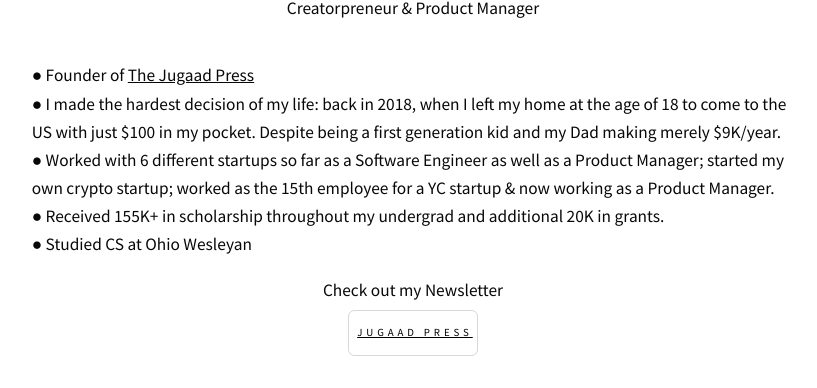
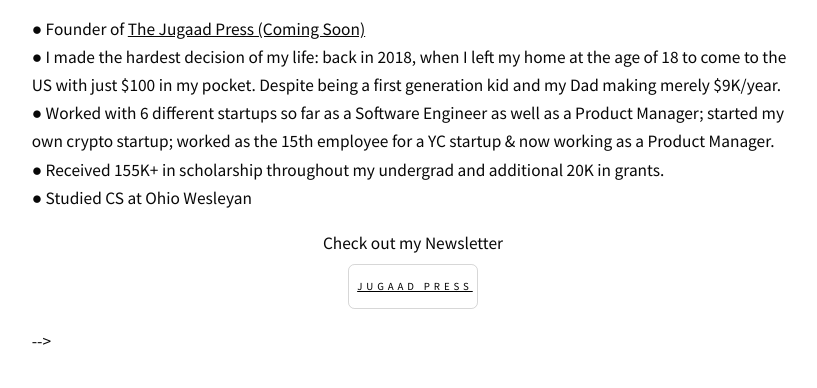
Before and after one commit to paramsingh31/My-Website, a website: page index.html in a window 1280 px wide. Shown: the part 311-699 px from the top of the page, without its empty margins (227-1044 px from the left). Drawn offline with Linux system fonts and the light colour scheme.

Commit message:
Update index.html

```diff
--- a/index.html
+++ b/index.html
@@ -64,7 +64,7 @@
                     <h3 id="text04">
                         <span class="p">
                             ● Founder of
-                            <a href="https://www.thejugaadpress.com/">The Jugaad Press</a>
+                            <a href="https://www.thejugaadpress.com/">The Jugaad Press (Coming Soon) </a>
                             <br/>
                              ● I made the hardest decision of my life: back in 2018, when I left my home at the age of 18 to come to the US with just $100 in my pocket. Despite being a first generation kid and my Dad making merely $9K/year.
                              <br/>
@@ -91,25 +91,9 @@
                                  Z Fellows is giving people $10,000 to turn their side projects into startups
                             </a>
                         </span>
-                    -->
-
-                        <!-- Footer one with Buttons -->
-                        <footer id="footer">
-                            <div id="container01" class="container default">
-                                <div class="wrapper">
-                                    <div class="inner">
-                                        <p id="text10">Check out my Newsletter</p>
-                                        <ul id="buttons02" class="buttons">
-                                            <li>
-                                                <a href="https://thejugaadpress.com" class="button n01">Jugaad Press</a>
-                                            </li>
-                                        </ul>
-                                    </div>
-                                </div>
-                            </div>
-                            <!--
-                            <ul id="icons01" class="icons">
-                                <li>
+
+                               Just Footer links:
+                                 <li>
                                     <a class="n01" href="mailto:hi@paramsingh.com">
                                         <svg>
                                             <use xlink:href="#icon-90a"></use>
@@ -117,16 +101,7 @@
                                         <span class="label">Email</span>
                                     </a>
                                 </li>
-
-                                <li>
-                                    <a class="n02" href="https://twitter.com/im_param31">
-                                        <svg>
-                                            <use xlink:href="#icon-905"></use>
-                                        </svg>
-                                        <span class="label">Twitter</span>
-                                    </a>
-                                </li>
-                                <li>
+                                 <li>
                                     <a class="n03" href="https://www.instagram.com">
                                         <svg>
                                             <use xlink:href="#icon-insta"></use>
@@ -142,17 +117,37 @@
                                         <span class="label">TikTok</span>
                                     </a>
                                 </li>
+                    -->
+<!--
+                        <!-- Buttons
+                        <!-- Footer one with Buttons -->
+                        <footer id="footer">
+                            <div id="container01" class="container default">
+                                <div class="wrapper">
+                                    <div class="inner">
+                                        <p id="text10">Check out my Newsletter</p>
+                                        <ul id="buttons02" class="buttons">
+                                            <li>
+                                                <a href="https://thejugaadpress.com" class="button n01">Jugaad Press</a>
+                                            </li>
+                                        </ul>
+                                    </div>
+                                </div>
+                            </div>
+-->
+
+                            <ul id="icons01" class="icons">
+
                                 <li>
-
-                                    <a class="n05" href="https://pinterest.com">
+                                    <a class="n02" href="https://twitter.com/im_param31">
                                         <svg>
-                                            <use xlink:href="#icon-pin"></use>
+                                            <use xlink:href="#icon-905"></use>
                                         </svg>
-                                        <span class="label">Pinterest</span>
+                                        <span class="label">Twitter</span>
                                     </a>
                                 </li>
-                            -->
-                            </ul>
+                             </ul>
+
                         </footer>
             </div>
         </div>
```
